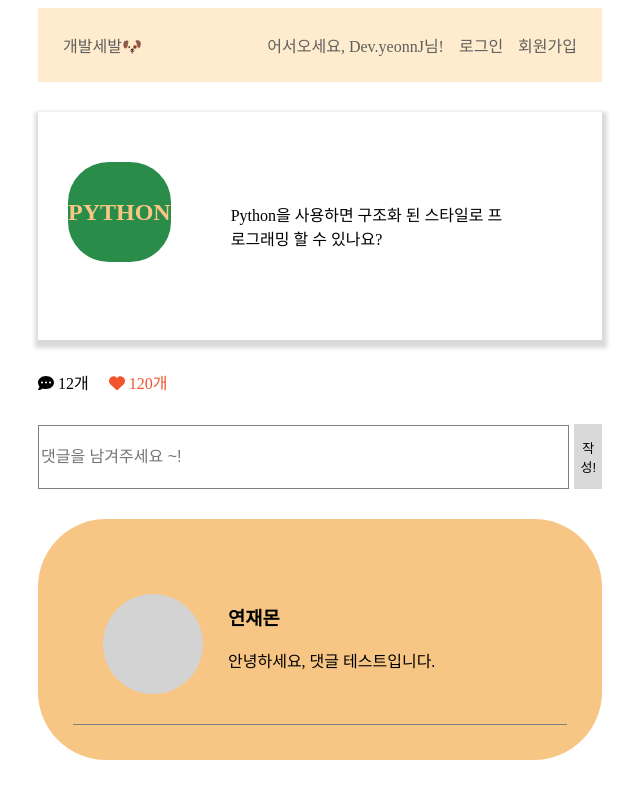
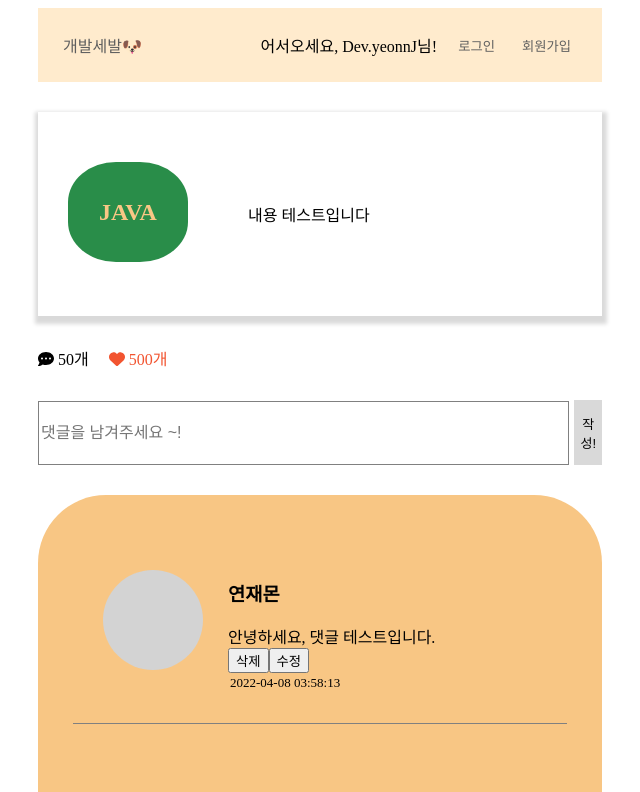
Before and after one commit to Hanghae99/DogFootBirdFoot_FE, a React (Create React App) app: page /postdetail in a window 1280 px wide. Shown: the top 792 px of the page, without its empty margins (320-960 px from the left). Built offline with nearby package versions, Linux system fonts and the light colour scheme.

Commit message:
feat: 댓글 추가 및 삭제기능구현

```diff
--- a/package.json
+++ b/package.json
@@ -9,7 +9,7 @@
     "@testing-library/user-event": "^13.2.1",
     "axios": "^0.26.1",
     "connected-react-router": "^6.9.2",
-    "history": "^5.3.0",
+    "history": "4.7.2",
     "immer": "^9.0.12",
     "moment": "^2.29.2",
     "react": "^18.0.0",
--- a/src/components/postDetail/PostComment.jsx
+++ b/src/components/postDetail/PostComment.jsx
@@ -1,38 +1,95 @@
-import React from "react";
-import { useSelector } from "react-redux";
+import React, { useRef, useState } from "react";
+import { useSelector, useDispatch } from "react-redux";
+import { useParams } from "react-router";
 import styled from "styled-components";
+import {
+  addComment,
+  deleteComment,
+  editComment,
+} from "../../redux/modules/comment";
+import moment from "moment";
+import axios from "axios";
+import { useEffect } from "react";
 
 const PostComment = (props) => {
+  const [commentValue, setCommentValue] = useState("");
+  const dispatch = useDispatch();
+  const params = useParams();
   const comment = useSelector((state) => state.comment.comments);
-  console.log(comment);
+
+  const id = useRef(3);
+
+  const onChange = (e) => {
+    const { value } = e.target;
+    setCommentValue(value);
+  };
+  const onAddComment = (e) => {
+    e.preventDefault();
+
+    const data = {
+      id: id.current++,
+      postsId: params.postsId,
+      userId: "ssi02014",
+      nickname: "연재몬",
+      comment: commentValue,
+      userProfile: "2021-12-09T10:28:46.000Z",
+      createdAt: moment().format("YYYY-MM-DD hh:mm:ss"),
+    };
+
+    dispatch(addComment(data));
+
+    /**
+     * data = { postsId, userId, comment }
+     */
+
+    // axios
+    //   .post(`/post/${params.postId}`, data)
+    //   .then((res) => {
+    //     dispatch(addComment(res.data.comment));
+    //   })
+    //   .catch((err) => {
+    //     console.log(err);
+    //   });
+  };
+
+  const onDeleteComment = (e) => {
+    dispatch(deleteComment(comment));
+  };
+
+  const onEditComment = (e) => {
+    dispatch(editComment(comment));
+  };
+
   return (
     <>
-      <Wrap>
+      <FormContainer onSubmit={onAddComment}>
         <Input
           type="text"
           placeholder="댓글을 남겨주세요 ~!"
-          onChange={(e) => {
-            console.log(e.target.value);
-          }}
+          onChange={onChange}
         />
         <Button>작성!</Button>
-      </Wrap>
+      </FormContainer>
       <TotalBox>
-        <Box>
-          <Profile />
-          <CommentText>
-            <h3>{comment.nickname}</h3>
-            <div>{comment.comment}</div>
-            <CreateAt>{comment.createAt}</CreateAt>
-          </CommentText>
-        </Box>
+        {comment.map((item) => (
+          <Box key={item.id}>
+            <Profile />
+            <CommentText>
+              <h3>{item.nickname}</h3>
+              <div>{item.comment}</div>
+              <button onClick={onDeleteComment}>삭제</button>
+              <button onClick={onEditComment}>수정</button>
+              <CreateAt>{item.createdAt}</CreateAt>
+            </CommentText>
+          </Box>
+        ))}
       </TotalBox>
     </>
   );
 };
 export default PostComment;
 
-const Wrap = styled.div`
+const FormContainer = styled.form`
   display: flex;
   justify-content: center;
   align-items: center;
--- a/src/components/postDetail/PostDetail.jsx
+++ b/src/components/postDetail/PostDetail.jsx
@@ -1,28 +1,29 @@
 import React from "react";
 import styled from "styled-components";
+import { useSelector } from "react-redux";
 
 const PostDetail = (props) => {
+  const post = useSelector((state) => state.post.posts);
+  console.log(post);
+
   return (
     <>
       <Box>
         <LanBox>
-          <h2>PYTHON</h2>
+          <h2>{post.category}</h2>
         </LanBox>
 
         <div>
-          <Question>
-            Python을 사용하면 구조화 된 스타일로 프로그래밍 할 수 있나요?
-          </Question>
-          {/* <Img src="https://cdn.codingworldnews.com/news/photo/202102/img_2446_0.jpg"></Img> */}
+          <Question>{post.postContents}</Question>
         </div>
       </Box>
 
       <Comment>
         <div>
-          <i className="fa-solid fa-comment-dots"></i> 12개
+          <i className="fa-solid fa-comment-dots"></i> {post.commentCount}개
         </div>
         <LikeComment>
-          <i className="fa-solid fa-heart"></i> 120개
+          <i className="fa-solid fa-heart"></i> {post.likeCount}개
         </LikeComment>
       </Comment>
     </>
--- a/src/index.js
+++ b/src/index.js
@@ -3,7 +3,6 @@ import ReactDOM from "react-dom";
 import "@fortawesome/fontawesome-free/js/all.js";
 import { Provider } from "react-redux";
 import store from "./redux/store";
-import { BrowserRouter } from "react-router-dom";
 import App from "./shared/App";
 
 ReactDOM.render(
--- a/src/redux/modules/comment.js
+++ b/src/redux/modules/comment.js
@@ -1,6 +1,5 @@
 import { createAction, handleActions } from "redux-actions";
 import { produce } from "immer";
-import { actionCreators as postActions } from "./post";
 import moment from "moment";
 
 // Actions Types
@@ -10,32 +9,46 @@ const EDIT_COMMENT = "EDIT_COMMENT";
 const DELETE_COMMENT = "DELETE_COMMENT";
 
 // Action Creators
-const getComment = createAction(GET_COMMENT, (postId, comments) => ({
+export const getComment = createAction(GET_COMMENT, (postId, comments) => ({
   postId,
   comments,
 }));
-const addComment = createAction(ADD_COMMENT, (postId, comment) => ({
-  postId,
+export const addComment = createAction(ADD_COMMENT, (comment) => ({
   comment,
 }));
-const editComment = createAction(
+export const editComment = createAction(
   EDIT_COMMENT,
   (postId, commentId, newComment) => ({ postId, commentId, newComment })
 );
-const deleteComment = createAction(DELETE_COMMENT, (postId, commentId) => ({
+export const deleteComment = createAction(
+  DELETE_COMMENT,
+  (postId, commentId) => ({
     postId,
     commentId,
-}));
+  })
+);
 
 const initialComment = {
-  comments: {
+  comments: [
+    {
       id: 1,
+      postsId: 1,
+      userId: 2,
       nickname: "연재몬",
       comment: "안녕하세요, 댓글 테스트입니다.",
       userProfile: "2021-12-09T10:28:46.000Z",
-    createdAt: "2021-12-09T10:28:46.000Z",
+      createdAt: moment().format("YYYY-MM-DD hh:mm:ss"),
+    },
+    {
+      id: 2,
+      postsId: 1,
       userId: 2,
+      nickname: "연재몬",
+      comment: "안녕하세요, 댓글 테스트입니다.",
+      userProfile: "2021-12-09T10:28:46.000Z",
+      createdAt: moment().format("YYYY-MM-DD hh:mm:ss"),
     },
+  ],
 };
 
 // Reducer
@@ -47,10 +60,16 @@ export default handleActions(
       }),
     [ADD_COMMENT]: (state, action) =>
       produce(state, (draft) => {
-        draft.list[action.payload.postId].unshift(action.payload.comment);
+        draft.comments.unshift(action.payload.comment);
       }),
-    [EDIT_COMMENT]: (state, action) => produce(state, (draft) => {}),
-    [DELETE_COMMENT]: (state, action) => produce(state, (draft) => {}),
+    [EDIT_COMMENT]: (state, action) =>
+      produce(state, (draft) => {
+        console.log("수정할거야");
+      }),
+    [DELETE_COMMENT]: (state, action) =>
+      produce(state, (draft) => {
+        draft.comments.shift(action.payload.comment);
+      }),
   },
   initialComment
 );
--- a/src/redux/modules/post.js
+++ b/src/redux/modules/post.js
@@ -11,16 +11,19 @@ const DELETE_POST = "DELETE_POST";
 const setPost = createAction(SET_POST, (post_list) => ({ post_list }));
 const addPost = createAction(ADD_POST, (post) => ({ post }));
 const deletePost = createAction(DELETE_POST, (post) => ({ post }));
+
 // 기본값 지정
-
-const initalPost = {
-  category: "",
-  postTitle: "",
-  postContents: "",
-  nickname: "",
-  imageUrl:
-    "https://newsimg.hankookilbo.com/cms/articlerelease/2021/06/05/ef519975-80c8-40b6-b25a-47ab6270dc60.png",
-  createdAt: moment().format("YYYY-MM-DD"),
+const initialPost = {
+  posts: {
+    postId: 1,
+    category: "JAVA",
+    postTitle: "질문테스트입니다",
+    postContents: "내용 테스트입니다",
+    nickname: "YeonnJ",
+    commentCount: 50,
+    likeCount: 500,
+    createdAt: moment().format("YYYY-MM-DD"),
+  },
 };
 
 //미들웨어
@@ -28,22 +31,13 @@ const initalPost = {
 // 리듀서
 export default handleActions(
   {
-    [SET_POST]: (state, action) =>
-      produce(state, (draft) => {
-        draft.list = action.payload.post_list;
-      }), // 리스트를 초기값에서 갈아끼우기
-    [ADD_POST]: (state, action) =>
-      produce(state, (draft) => {
-        draft.list = action.payload.post;
-        console.log(draft.list);
-      }),
-    [DELETE_POST]: (state, action) =>
-      produce(state, (draft) => {
-        // draft.study.joinNum -= 1;
-        // draft.join = action.payload.join
-      }),
+    [SET_POST]: (state, action) => produce(state, (draft) => {}),
+
+    [ADD_POST]: (state, action) => produce(state, (draft) => {}),
+
+    [DELETE_POST]: (state, action) => produce(state, (draft) => {}),
   },
-  initalPost
+  initialPost
 );
 
 // 액션생성자 내보냄
--- a/src/shared/App.jsx
+++ b/src/shared/App.jsx
@@ -4,7 +4,7 @@ import Header from "./header/Header";
 import { Route } from "react-router-dom"; // 경로설정및 이동을위해 꼭 필요함
 import { ConnectedRouter } from "connected-react-router";
 import MyPage from "../pages/MyPage";
-import MainPage from "../pages/MainPage";
+import MainPage from "../pages/Mainpage";
 import LoginPage from "../pages/LoginPage";
 import PostWritePage from "../pages/PostWritePage";
 import SignUpPage from "../pages/SignUpPage";
--- a/src/shared/header/Header.jsx
+++ b/src/shared/header/Header.jsx
@@ -6,28 +6,40 @@ const Header = (props) => {
   const history = useHistory();
   //Header분기
 
+  const onClick = (e) => {
+    const { name } = e.target;
+    switch (name) {
+      case "login":
+        history.push("/login");
+        break;
+      case "signup":
+        history.push("/signup");
+        break;
+      default:
+        return;
+    }
+  };
   //로그인 하기 전
   return (
     <>
       <Wrapper>
-        <Logo>개발세발🐶</Logo>
+        <Logo
+          name="logo"
+          onClick={() => {
+            history.push("/");
+          }}
+        >
+          개발세발🐶
+        </Logo>
 
         <Div>
-          <LogBtn>어서오세요, Dev.yeonnJ님!</LogBtn>
-          <LogBtn
-            onClick={() => {
-              history.push("/login");
-            }}
-          >
+          <p>어서오세요, Dev.yeonnJ님!</p>
+          <HeaderButton name="login" onClick={onClick}>
             로그인
-          </LogBtn>
-          <Btn
-            onClick={() => {
-              history.push("/signup");
-            }}
-          >
+          </HeaderButton>
+          <HeaderButton name="signup" onClick={onClick}>
             회원가입
-          </Btn>
+          </HeaderButton>
         </Div>
       </Wrapper>
     </>
@@ -41,8 +53,8 @@ const Header = (props) => {
 //         <Logo>개발세발🐶</Logo>
 
 //         <Div>
-//           <LogBtn>로그아웃</LogBtn>
-//           <Btn>마이페이지</Btn>
+//           <HeaderButton>로그아웃</HeaderButton>
+//           <HeaderButton>마이페이지</HeaderButton>
 //         </Div>
 //       </Wrapper>
 //     </>
@@ -66,19 +78,34 @@ const Wrapper = styled.div`
   margin: 0 350px;
 `;
 
-const LogBtn = styled.div`
-  margin-right: 15px;
+const HeaderButton = styled.button`
   cursor: pointer;
   color: #5f5f5f;
+  background-color: transparent;
+  border: none;
+
+  & + & {
+    margin-left: 15px;
+  }
+
+  &:hover {
+    color: tomato;
+  }
 `;
 
-const Btn = styled.div`
-  cursor: pointer;
-  color: #5f5f5f;
-`;
+// const Btn = styled.div`
+//   cursor: pointer;
+//   color: #5f5f5f;
+// `;
 
 const Div = styled.div`
   display: flex;
   justify-content: right;
   margin: 25px;
+
+  p {
+    margin: 0;
+    padding: 0;
+    margin-right: 15px;
+  }
 `;
```
Also changed, not shown: src/redux/modules/image.js (added, +35 -0 lines), src/shared/mockApi.js (deleted), 1 other file (tests, documents, lock files or other folders). Lines whose indentation alone changed are shown as unchanged.
